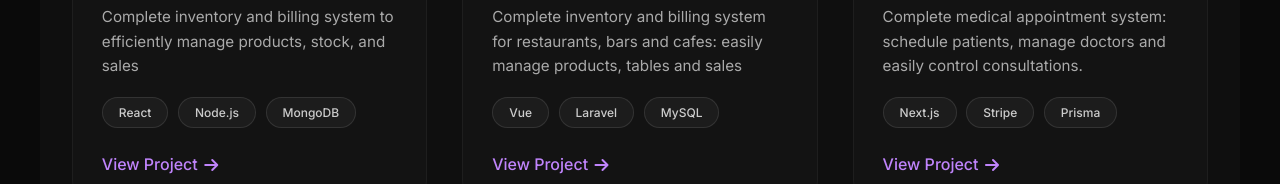
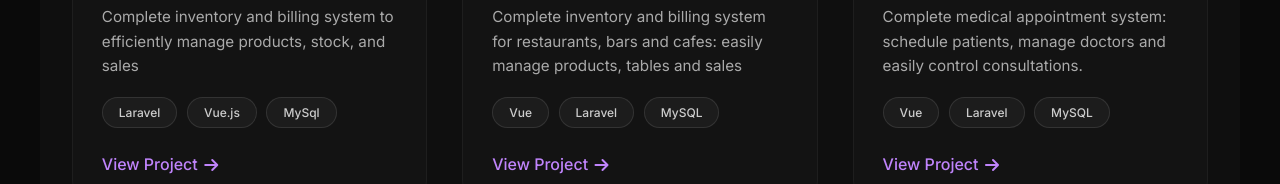
Before and after one commit to BSmithC/portfolios, a plain HTML site: page index.html in a window 1280 px wide. Shown: the part 2494-2678 px from the top of the page. Drawn offline with Linux system fonts and the light colour scheme.

Commit message:
Featured projects in the tooling section of each one

```diff
--- a/index.html
+++ b/index.html
@@ -119,7 +119,7 @@
                 <div class="project-info">
                     <h3>BJInovices</h3>
                     <p>Complete inventory and billing system to efficiently manage products, stock, and sales</p>
-                    <div class="project-tags"><span>React</span><span>Node.js</span><span>MongoDB</span></div>
+                    <div class="project-tags"><span>Laravel</span><span>Vue.js</span><span>MySql</span></div>
                     <a href="#" class="project-link">View Project <i class="fa-solid fa-arrow-right"></i></a>
                 </div>
             </div>
@@ -137,7 +137,7 @@
                 <div class="project-info">
                     <h3>ClinicSoft</h3>
                     <p>Complete medical appointment system: schedule patients, manage doctors and easily control consultations.</p>
-                    <div class="project-tags"><span>Next.js</span><span>Stripe</span><span>Prisma</span></div>
+                    <div class="project-tags"><span>Vue</span><span>Laravel</span><span>MySQL</span></div>
                     <a href="#" class="project-link">View Project <i class="fa-solid fa-arrow-right"></i></a>
                 </div>
             </div>
```
